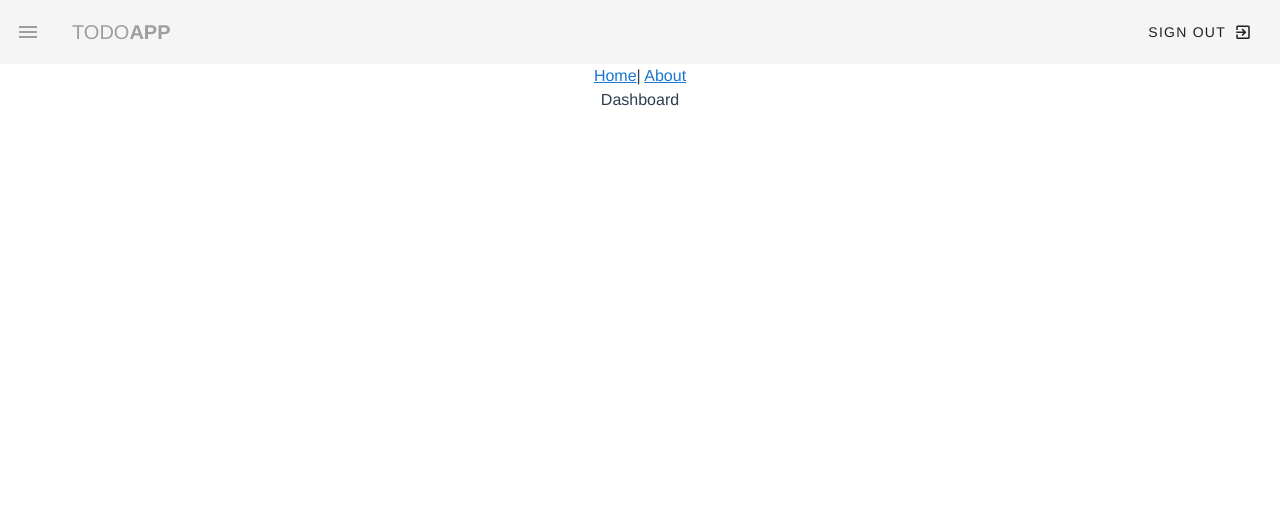
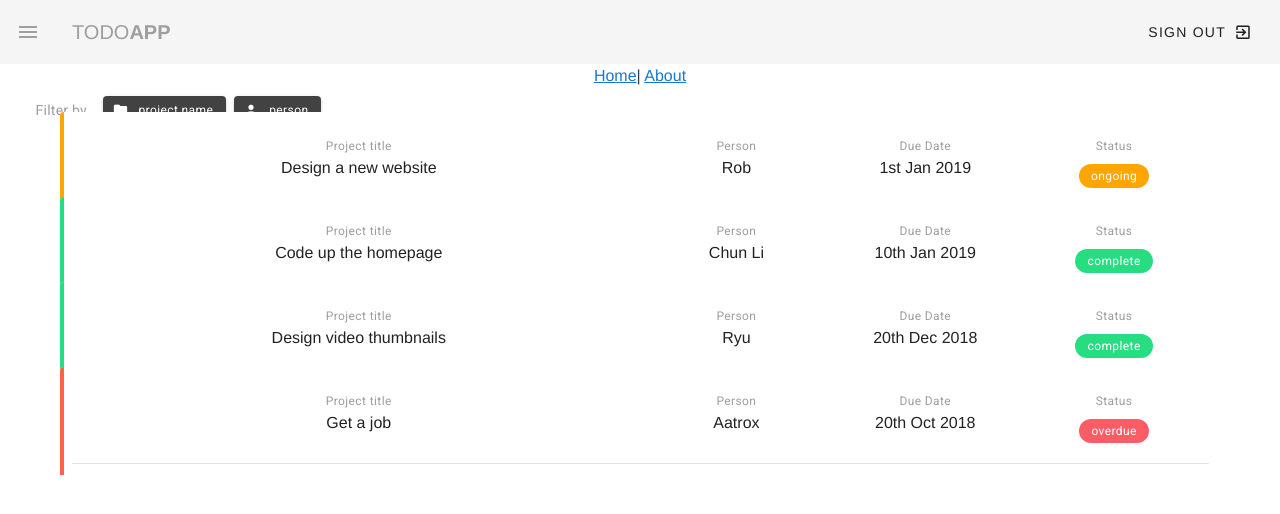
Before and after one commit to AwakenedMind/vuetify-todo-ui, a Vue app: page /dashboard in a window 1280 px wide. Shown: the top 514 px of the page. Built offline with nearby package versions, Linux system fonts and the light colour scheme.

Commit message:
added dashboard route view

```diff
--- a/src/views/Dashboard.vue
+++ b/src/views/Dashboard.vue
@@ -1,10 +1,138 @@
 <template>
-  <div class="dashboard">Dashboard</div>
+  <div class="dashboard">
+    <v-container class="my-5">
+      <v-layout row class="mb-3">
+        <v-row align="center" justify="start">
+          <span class="body-2 grey--text mr-4">Filter by</span>
+          <v-btn
+            small
+            color="black mr-2"
+            class="white--text grey darken-3"
+            @click="sortBy('title')"
+          >
+            <v-icon left small>mdi-folder</v-icon>
+            <span class="caption text-lowercase">Project Name</span>
+          </v-btn>
+          <v-btn
+            small
+            color="black mr-2"
+            class="white--text grey darken-3"
+            @click="sortBy('person')"
+          >
+            <v-icon left small>mdi-account</v-icon>
+            <span class="caption text-lowercase">person</span>
+          </v-btn>
+        </v-row>
+      </v-layout>
+
+      <v-card flat class="px-3" v-for="project in projects" :key="project.title">
+        <v-row row wrap :class="`pa-3 project ${project.status}`">
+          <v-col cols="12" md="6">
+            <div class="caption grey--text">Project title</div>
+
+            <div>{{project.title}}</div>
+          </v-col>
+
+          <v-col xs="2">
+            <div class="caption grey--text">Person</div>
+
+            <div>{{project.person}}</div>
+          </v-col>
+
+          <v-col xs="2">
+            <div class="caption grey--text">Due Date</div>
+
+            <div>{{project.due}}</div>
+          </v-col>
+
+          <v-col xs="2">
+            <div class="caption grey--text">Status</div>
+            <div class="right">
+              <v-chip
+                small
+                color="project.status"
+                :class="`${project.status} white--text caption my-2`"
+              >{{project.status}}</v-chip>
+            </div>
+          </v-col>
+        </v-row>
+        <v-divider></v-divider>
+      </v-card>
+    </v-container>
+  </div>
 </template>
 
 <script>
-export default {};
+export default {
+  data() {
+    return {
+      projects: [
+        {
+          title: "Design a new website",
+          person: "Rob",
+          due: "1st Jan 2019",
+          status: "ongoing",
+          content:
+            "Lorem ipsum dolor sit amet consectetur adipisicing elit. Sunt consequuntur eos eligendi illum minima adipisci deleniti, dicta mollitia enim explicabo fugiat quidem ducimus praesentium voluptates porro molestias non sequi animi!"
+        },
+
+        {
+          title: "Code up the homepage",
+          person: "Chun Li",
+          due: "10th Jan 2019",
+          status: "complete",
+          content:
+            "Lorem ipsum dolor sit amet consectetur adipisicing elit. Sunt consequuntur eos eligendi illum minima adipisci deleniti, dicta mollitia enim explicabo fugiat quidem ducimus praesentium voluptates porro molestias non sequi animi!"
+        },
+
+        {
+          title: "Design video thumbnails",
+          person: "Ryu",
+          due: "20th Dec 2018",
+          status: "complete",
+          content:
+            "Lorem ipsum dolor sit amet consectetur adipisicing elit. Sunt consequuntur eos eligendi illum minima adipisci deleniti, dicta mollitia enim explicabo fugiat quidem ducimus praesentium voluptates porro molestias non sequi animi!"
+        },
+
+        {
+          title: "Get a job",
+          person: "Aatrox",
+          due: "20th Oct 2018",
+          status: "overdue",
+          content:
+            "Lorem ipsum dolor sit amet consectetur adipisicing elit. Sunt consequuntur eos eligendi illum minima adipisci deleniti, dicta mollitia enim explicabo fugiat quidem ducimus praesentium voluptates porro molestias non sequi animi!"
+        }
+      ]
+    };
+  },
+  methods: {
+    sortBy(prop) {
+      this.projects.sort((a, b) => (a[prop] < b[prop] ? -1 : 1));
+    }
+  }
+};
 </script>
 
 <style>
+.project.complete {
+  border-left: 4px solid #26de81;
+}
+.project.ongoing {
+  border-left: 4px solid orange;
+}
+.project.overdue {
+  border-left: 4px solid tomato;
+}
+
+.v-chip.ongoing {
+  background: orange !important;
+}
+
+.v-chip.complete {
+  background: #26de81 !important;
+}
+
+.v-chip.overdue {
+  background: #fc5c65 !important;
+}
 </style>
```
